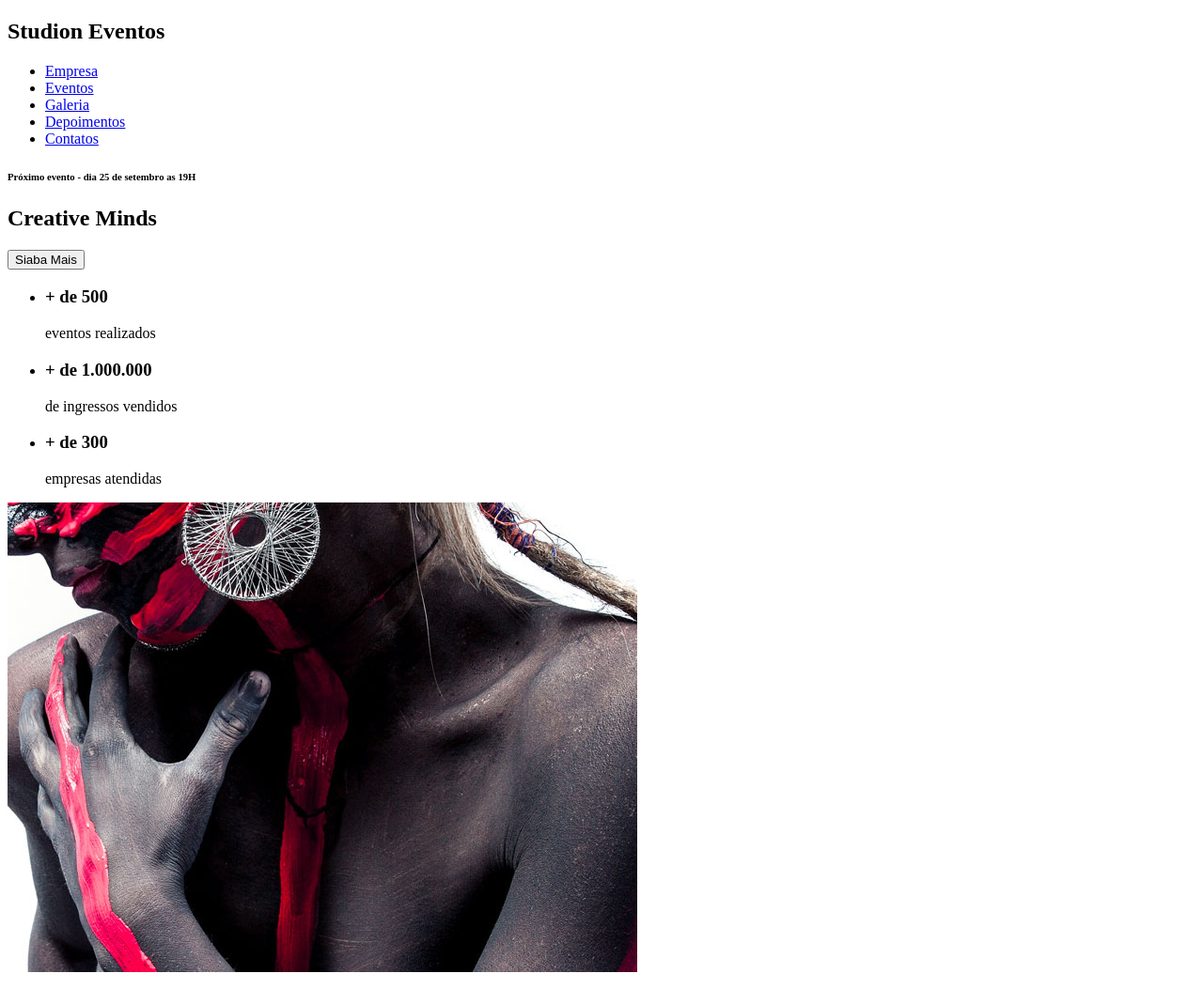
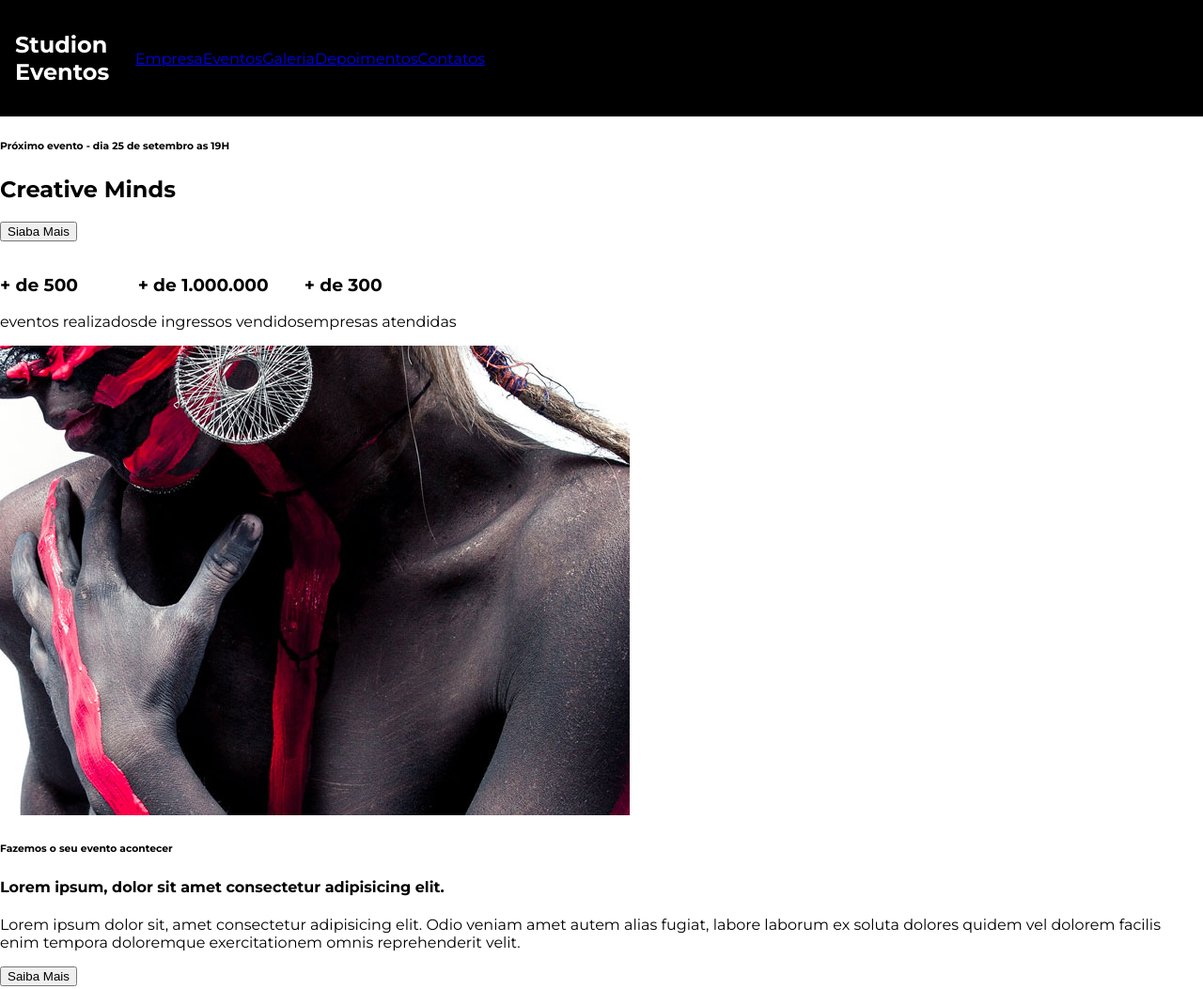
Before and after one commit to JeffGaspar07/Studion, a website: page src/index.html in a window 1280 px wide. Shown: the top 1053 px of the page at 94% size. Drawn offline with Linux system fonts and the light colour scheme; files whose address does not match are found by name; a web font is replaced by a local one.

Commit message:
adicionando css e live-server

```diff
--- a/index.html
+++ b/src/index.html
@@ -6,10 +6,11 @@
     <meta http-equiv="X-UA-Compatible" content="IE=edge">
     <meta name="viewport" content="width=device-width, initial-scale=1.0">
     <title>Studion</title>
+    <link rel="stylesheet" href="style.css">
 </head>
 
   <body>
-    <nav>
+    <nav class="navbar">
         <h1>Studi<span>on</span> <span>Eventos</span></h1>
 
         <ul>
--- /dev/null
+++ b/src/style.css
@@ -0,0 +1,33 @@
+@import url('https://fonts.googleapis.com/css2?family=Montserrat:wght@300;400;700&family=Tilt+Prism&display=swap');
+
+:root{
+    font-family: 'Montserrat', sans-serif;
+    font-size: 16px;
+}
+
+body {
+    margin: 0%;
+    padding-top: 7.75rem;
+}
+
+ul {
+    display: flex;
+    list-style: none;
+    padding-left: 0%;
+}
+
+.navbar {
+    position: fixed;
+    display: grid;
+    grid-template-columns: 1fr 9fr;
+    align-items: center;
+    top: 0%;
+    left: 0%;
+
+    width: 100vw;
+    height: 7.75rem;
+    padding: 0 1rem;
+
+    background-color: #000; /* vermelho / verde / azul / transparência - 0 - F */
+    color: #fff;
+}
```
Also changed, not shown: package.json (added, +12 -0 lines). Lines whose indentation alone changed are shown as unchanged.
